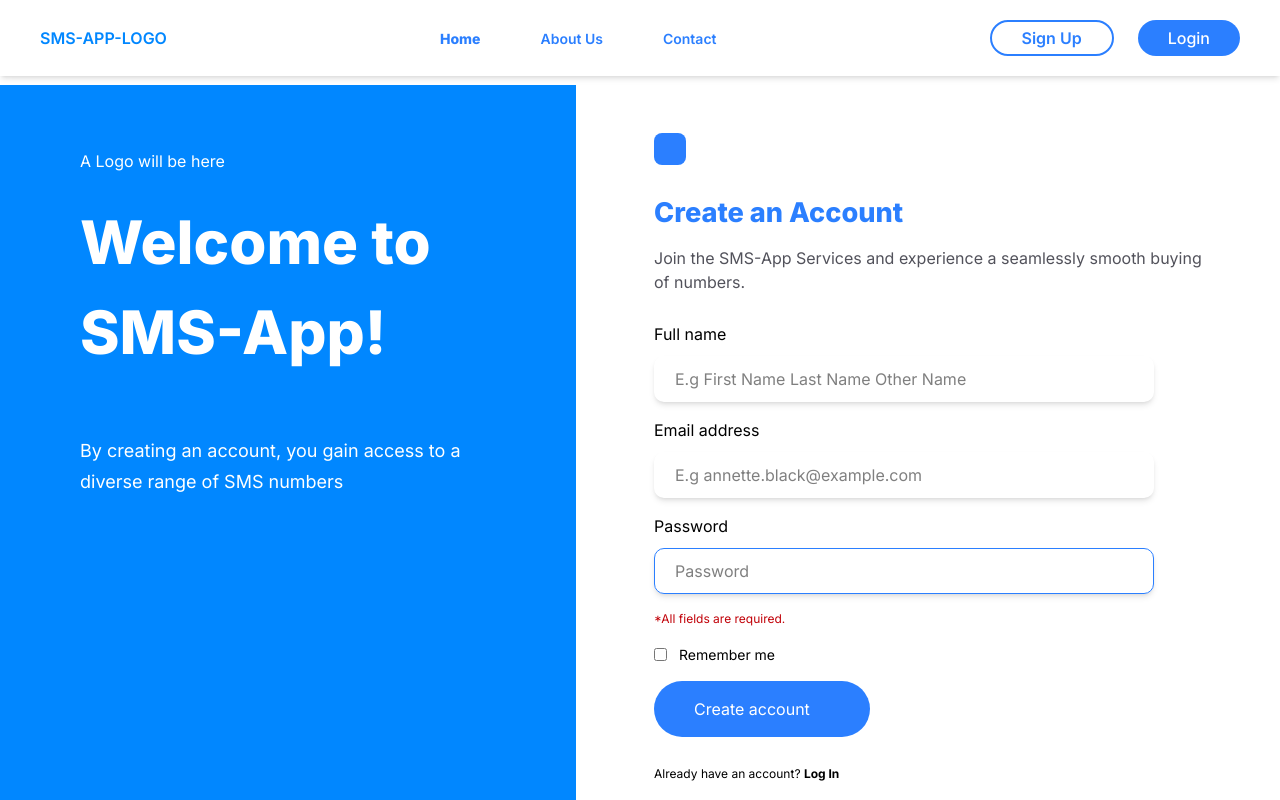
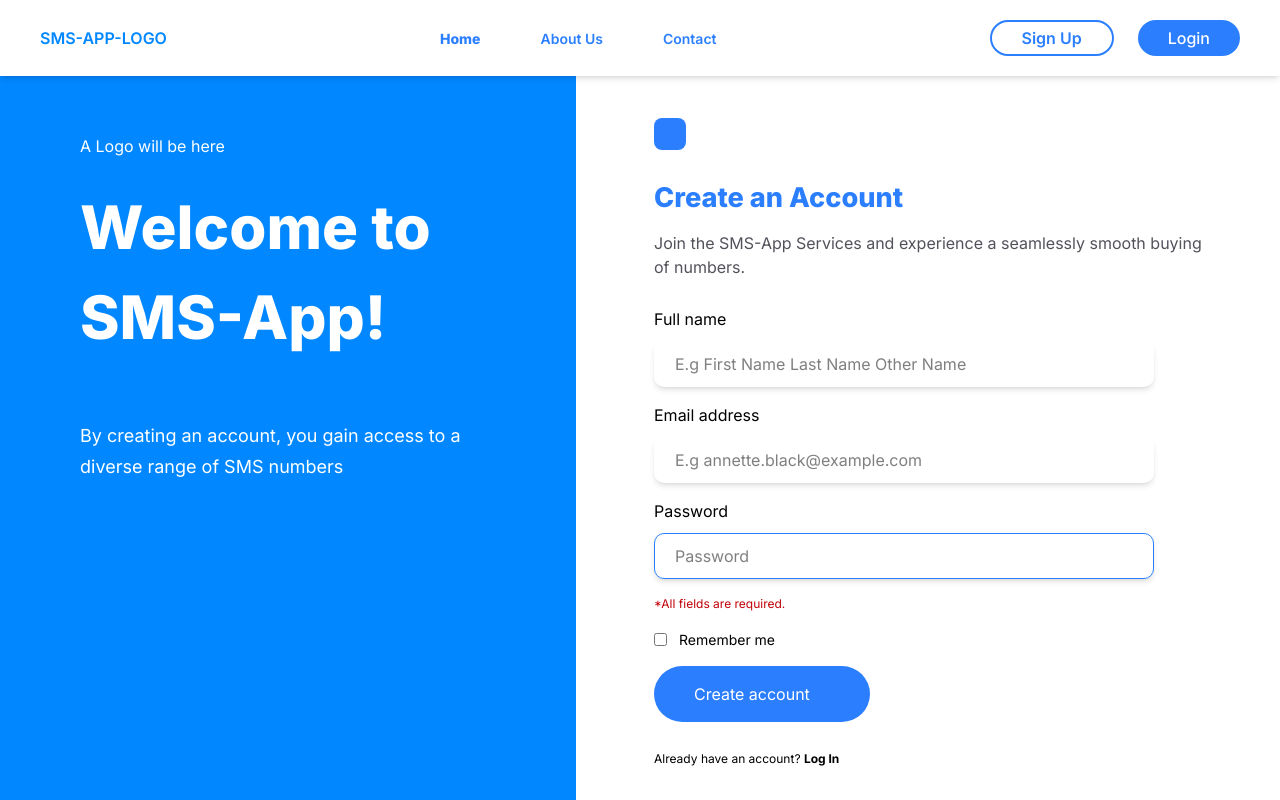
Before and after one commit to Folayimi/sms-app, a Next.js app: page /signup in a window 1280 px wide. Built offline with nearby package versions, Linux system fonts and the light colour scheme; some icons are missing.

Commit message:
made some changes

```diff
--- a/src/components/SignIn.tsx
+++ b/src/components/SignIn.tsx
@@ -9,8 +9,8 @@ const SignIn = () => {
   return (
     <>
       <div
-        className="mt-[85px] w-full flexss"
-        style={{ height: "calc(100vh - 85px)" }}
+        className="mt-[70px] w-full flexss"
+        style={{ height: "calc(100vh - 70px)" }}
       >
         <div
           className="w-[45%] h-full bg-[#0187FF] py-[4em] px-[5em] text-white"
--- a/src/components/SignUp.tsx
+++ b/src/components/SignUp.tsx
@@ -7,8 +7,8 @@ const SignUp = () => {
   return (
     <>
       <div
-        className="mt-[85px] w-full flex"
-        style={{ height: "calc(100vh - 85px)" }}
+        className="mt-[70px] w-full flex"
+        style={{ height: "calc(100vh - 70px)" }}
       >
         <div className="w-[45%] h-full bg-[#0187FF] py-[4em] px-[5em] text-white">
           <div className="cflexss gap-[1.5em]">
```
